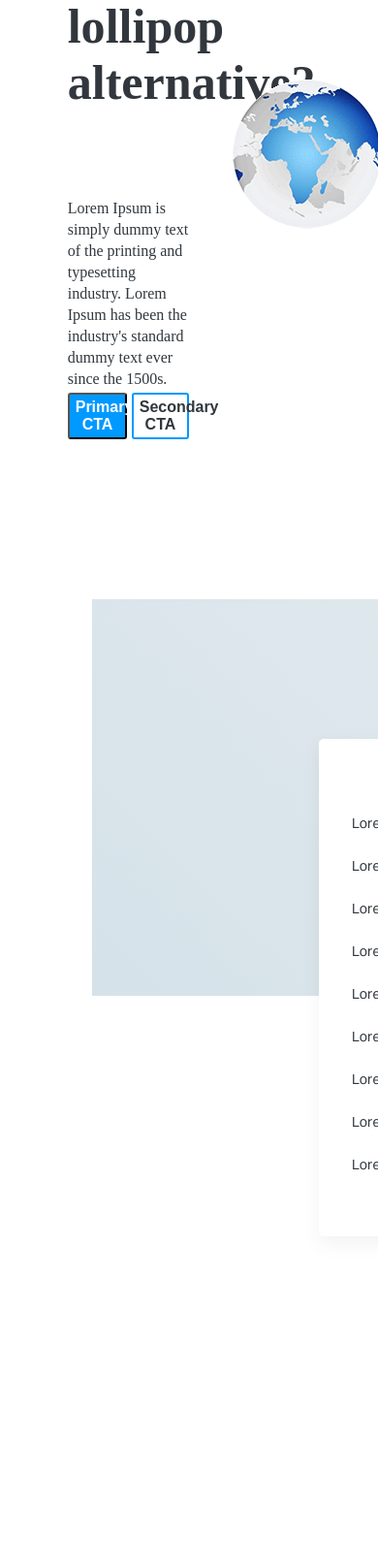
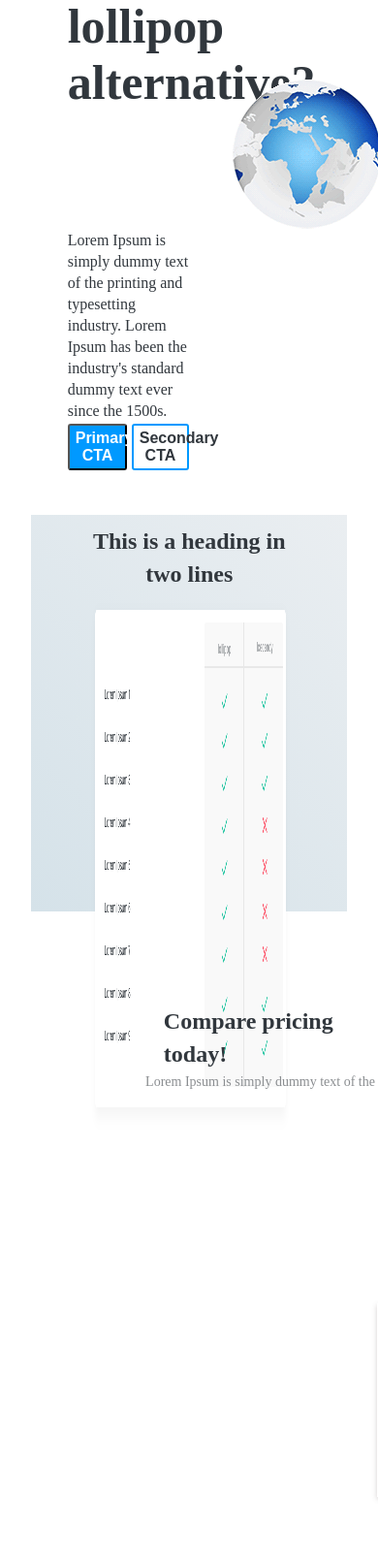
Before and after one commit to abhishek818/abhishek818.github.io, a PHP site: page / in a window 390 px wide; the page is wider, and only the part inside the window is pictured. Shown: the part 173-1786 px from the top of that part at 97% size. Run offline with PHP 8.4, Linux system fonts and the light colour scheme.

Commit message:
make second page responsive

```diff
--- a/styles.css
+++ b/styles.css
@@ -16,7 +16,6 @@ body
 	color: #31373D;
 	font-size: 3.13em;
 	font-weight: 700;
-	/*line-height: 10%;*/
 	width: 40%;
 	text-align: left;
 }
@@ -29,14 +28,13 @@ body
 
 .lollipop .lollipop_first .desc
 {
-	margin-top: -65px;
 	color: #31373D;
   font-size: 16px;
   font-weight: 400;
   line-height: 22px;
   width: 42%;
   text-align: left;
-  padding-top: 20px;
+  margin-top: -4%;
 }
 
 .lollipop .lollipop_first .buttons
@@ -72,21 +70,20 @@ body
 
 .lollipop .lollipop_second
 {
-	padding-top: 165px;
-	padding-left: 87px;
-	padding-right: 86px;
+	padding-top: 12.3%;
+	padding-left: 6.5%;
 }
 
 .lollipop .lollipop_second .box
 {
 	background-image: linear-gradient(44.59deg, #D5E2E9 0%, #EAEEF1 100%);
-  width: 1160px;
+  width: 93.2%;
   height: 409px;
 }
 
 .lollipop .lollipop_second .box .text
 {
-	  padding-top: 35px;
+	  padding-top: 3%;
 	  color: #31373D;
     font-size: 24px;
     font-weight: 700;
@@ -96,8 +93,10 @@ body
 
 .lollipop .lollipop_second .box .image
 {
-    margin-top: 30px;
-    margin-left: 215px;
+    margin-top: 2.6%;
+    margin-left: 18.5%;
+    width: 63.5%;
+    height: 551px;
 }
 
 .lollipop .lollipop_third .topic
@@ -107,8 +106,8 @@ body
     font-weight: 700;
     line-height: 34px;
     /*text-align: center;*/
-	  padding-top: 340px;
-    padding-left: 573px;
+	  padding-top: 25.6%;
+    padding-left: 43%;
 }
 
 .lollipop .lollipop_third .desc
@@ -117,9 +116,8 @@ body
     font-size: 14px;
     font-weight: 400;
     line-height: 24px;
+    padding-left: 38%;
     width: 449px;
-    /*text-align: center;*/
-    padding-left: 506px;
 }
 
 .lollipop .lollipop_third .desc .extra
@@ -130,7 +128,7 @@ body
 
 .lollipop .lollipop_third .servings
 {
-	  background-color: #FFFFFF;
+    background-color: #FFFFFF;
     width: 500px;
     height: 46px;
     margin-left: 470px;
```
